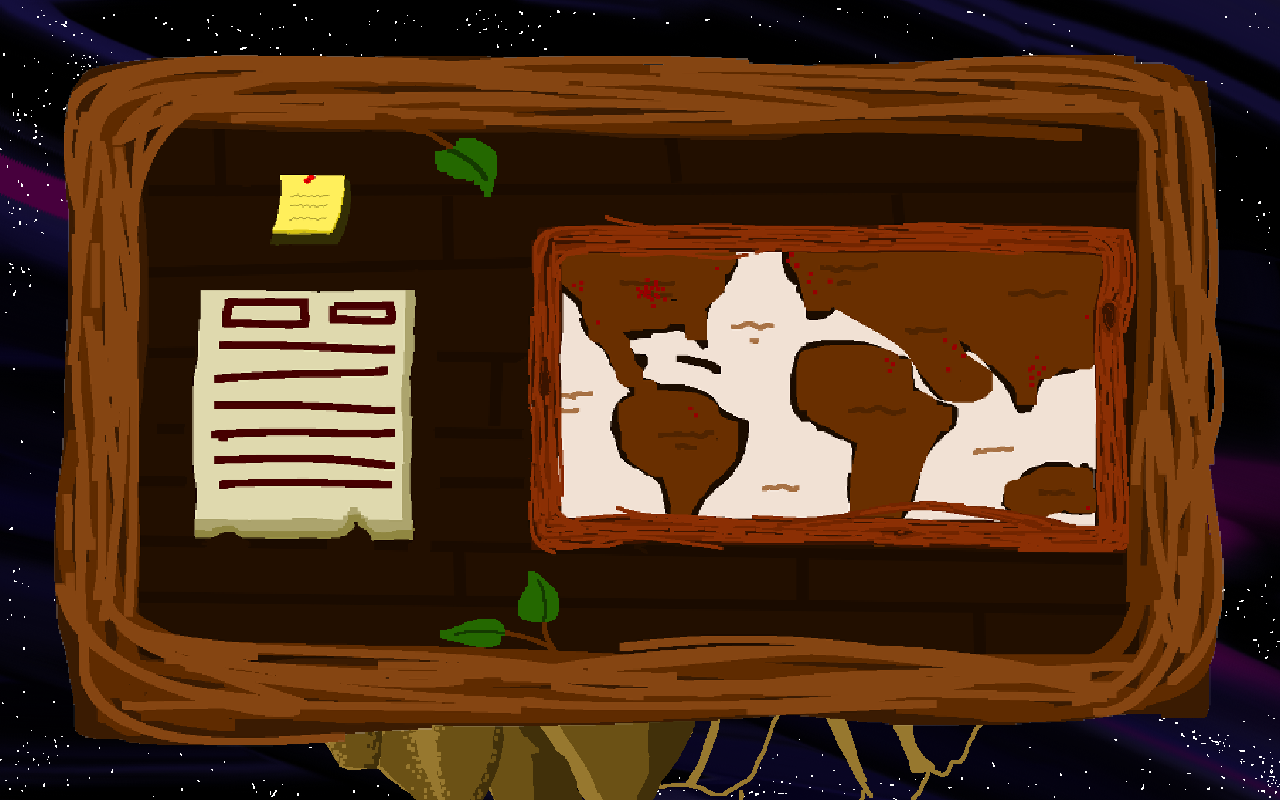
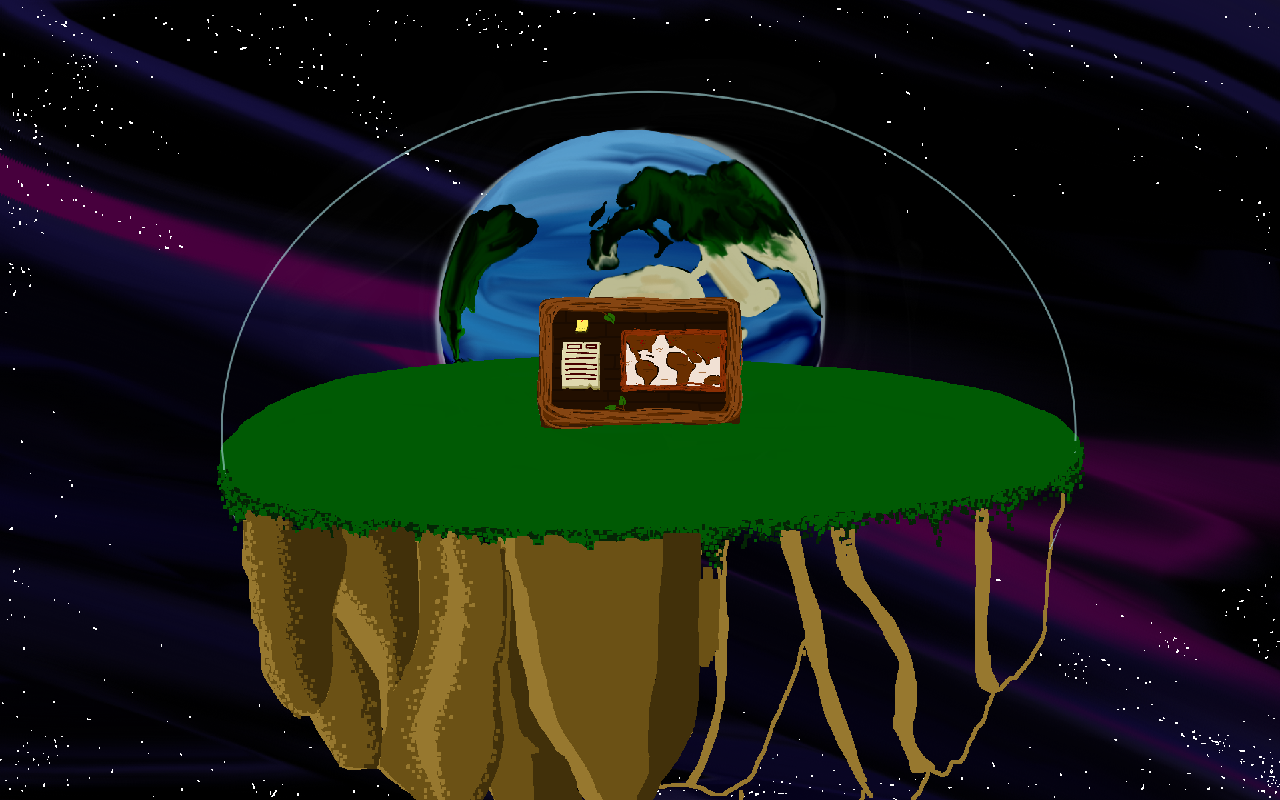
Before and after one commit to Katie-N/HackKU2024, a Vue app: page / in a window 1280 px wide. Built offline with nearby package versions, Linux system fonts and the light colour scheme.

Commit message:
Ability to open and close the bulletin board!!

```diff
--- a/src/components/BulletinBoardLarge.vue
+++ b/src/components/BulletinBoardLarge.vue
@@ -1,5 +1,5 @@
 <template>
-  <div class="absolute left-0 right-0 top-0 bottom-0 w-full h-full p-12 m-auto">
+  <div tabindex="0" @keyup.esc="$emit('closeBulletinBoard')" class="absolute left-0 right-0 top-0 bottom-0 w-full h-full p-12 m-auto">
     <img class="w-full h-full" src="../assets/images/Bulletin Board.png">
     <button @click="displayWorldMap" class="absolute right-44 top-52 w-5/12 h-60 bg-transparent"></button>
     <button @click="displayQuest" class="absolute left-44 top-60 w-52 h-52 bg-transparent"></button>
--- a/src/components/HomeView.vue
+++ b/src/components/HomeView.vue
@@ -1,8 +1,8 @@
 <template>
 <button @click="syncINat">Report Findings!</button>
   <img src="../assets/images/Hub World.png" class="w-screen h-screen absolute top-0 left-0 z-0">
-  <BulletinBoard />
-  <BulletinBoardLarge />
+  <BulletinBoard @click="showBulletin = true" />
+  <BulletinBoardLarge v-if="showBulletin" @closeBulletinBoard="showBulletin = false" />
 
 
   <p v-for="obs in observations" class="font-pixel bg-yellow-200">{{obs.species_guess}}</p>
@@ -19,6 +19,7 @@ export default {
   data() {
     return {
       observations: [],
+      showBulletin: false,
     }
   },
   methods: {
```
Also changed, not shown: KU Hackathon Art/Duck.png (added).
